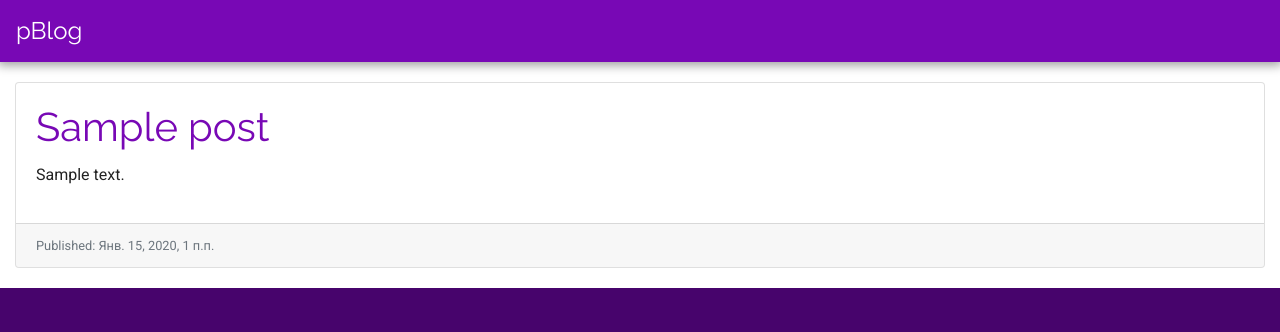
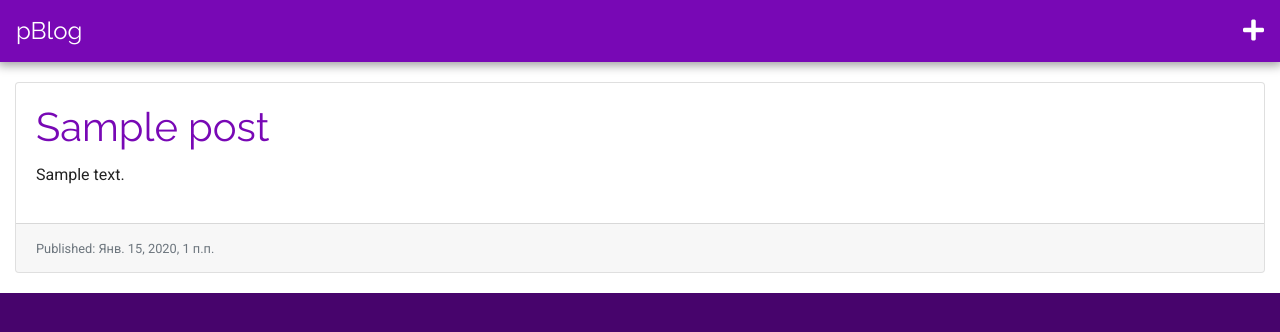
Before and after one commit to rabdulatipoff/pblog, a Django app: page /post/1 in a window 1280 px wide. Shown: the top 332 px of the page. Run offline with Django 3.2, Linux system fonts and the light colour scheme; tables that the repository leaves empty hold one stand-in row (values such as "Sample post"); some libraries are stand-ins or nearby versions.

Commit message:
Base template: doctype fix, add link to a 'new post' form

```diff
--- a/app/templates/app/base.html
+++ b/app/templates/app/base.html
@@ -1,9 +1,10 @@
 {% load static %}
+<!doctype html>
 <html>
 	<head>
 		<link rel="stylesheet" href="https://maxcdn.bootstrapcdn.com/bootstrap/4.0.0/css/bootstrap.min.css" integrity="sha384-Gn5384xqQ1aoWXA+058RXPxPg6fy4IWvTNh0E263XmFcJlSAwiGgFAW/dAiS6JXm" crossorigin="anonymous">
 		<link href="https://fonts.googleapis.com/css?family=Raleway|Roboto" rel="stylesheet">
-
+		<link rel="stylesheet" href="https://use.fontawesome.com/releases/v5.0.9/css/all.css" integrity="sha384-5SOiIsAziJl6AWe0HWRKTXlfcSHKmYV4RBF18PPJ173Kzn7jzMyFuTtk8JA7QQG1" crossorigin="anonymous">
 
 		<link rel="stylesheet" href="{% static 'css/pblog.css' %}">
 		<title>pBlog</title>
@@ -11,13 +12,12 @@
 	<body>
 		<header class="page-header navbar navbar-expand-lg">
 			<h1 class="navbar-brand"><a href="/">pBlog</a></h1>
+			<a href="{% url 'post_new' %}" class="top-menu"><span class="fas fa-plus"></span></a>
 		</header>
 
 		<div class="content container-fluid">
-			<div class="list-group">
-				{% block content %}
-				{% endblock %}
-			</div>
+			{% block content %}
+			{% endblock %}
 		</div>
 
 	</body>
```
